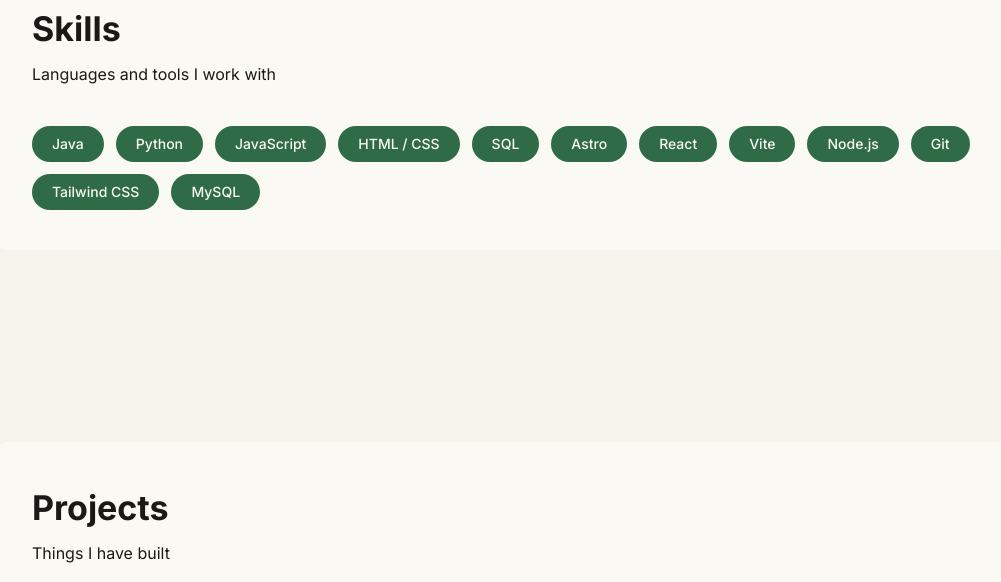
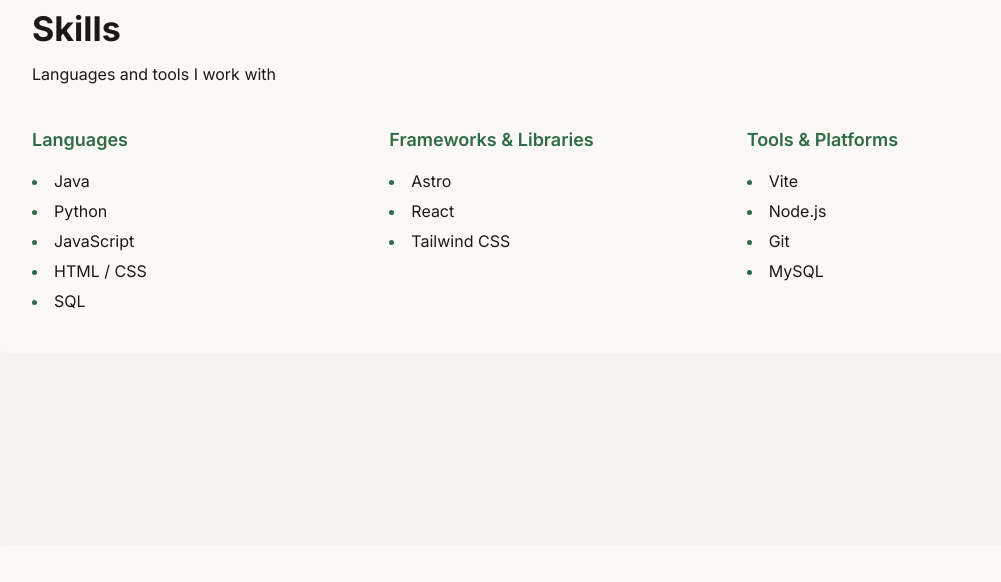
Before and after one commit to Unalphabetical/portfolio, an Astro site: page / in a window 1280 px wide. Shown: the part 998-1580 px from the top of the page, without its empty margins (96-1097 px from the left). Built offline with nearby package versions, Linux system fonts and the light colour scheme; Astro itself is replaced by a stand-in of ours.

Commit message:
Convert skills to grouped horizontal lists with primary bullets

```diff
--- a/src/components/Skills.astro
+++ b/src/components/Skills.astro
@@ -1,17 +1,17 @@
 ---
-const skills = [
-  { name: 'Java', category: 'Language' },
-  { name: 'Python', category: 'Language' },
-  { name: 'JavaScript', category: 'Language' },
-  { name: 'HTML / CSS', category: 'Language' },
-  { name: 'SQL', category: 'Language' },
-  { name: 'Astro', category: 'Framework' },
-  { name: 'React', category: 'Framework' },
-  { name: 'Vite', category: 'Tool' },
-  { name: 'Node.js', category: 'Runtime' },
-  { name: 'Git', category: 'Tool' },
-  { name: 'Tailwind CSS', category: 'Framework' },
-  { name: 'MySQL', category: 'Database' },
+const groups = [
+  {
+    title: 'Languages',
+    items: ['Java', 'Python', 'JavaScript', 'HTML / CSS', 'SQL'],
+  },
+  {
+    title: 'Frameworks & Libraries',
+    items: ['Astro', 'React', 'Tailwind CSS'],
+  },
+  {
+    title: 'Tools & Platforms',
+    items: ['Vite', 'Node.js', 'Git', 'MySQL'],
+  },
 ];
 ---
 
@@ -20,11 +20,16 @@ const skills = [
     <div class="bg-base-200/50 rounded-box p-6 sm:p-10">
     <h2 class="text-fluid-2xl font-bold mb-2">Skills</h2>
     <p class="text-base-content/60 mb-10">Languages and tools I work with</p>
-    <div class="flex flex-wrap gap-3 reveal-children">
-      {skills.map((s) => (
-        <span class="px-5 py-2 rounded-full text-sm font-medium bg-primary/10 text-primary-content">
-          {s.name}
-        </span>
+    <div class="flex flex-wrap gap-12 justify-between reveal-children">
+      {groups.map((group) => (
+        <div class="flex-1 basis-40">
+          <h3 class="text-fluid-base font-semibold text-primary mb-4">{group.title}</h3>
+          <ul class="list-disc list-inside marker:text-primary space-y-1.5">
+            {group.items.map((name) => (
+              <li class="text-base-content/80">{name}</li>
+            ))}
+          </ul>
+        </div>
       ))}
     </div>
     </div>
```
